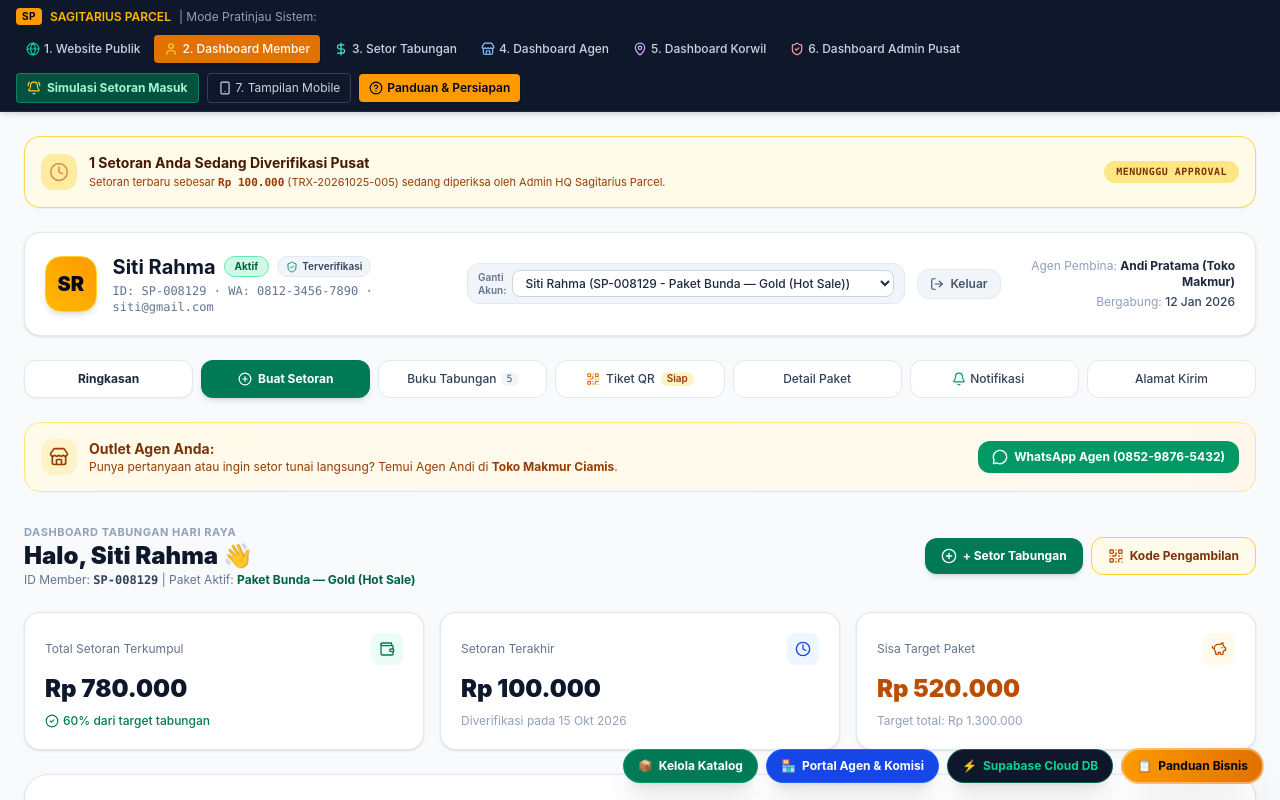
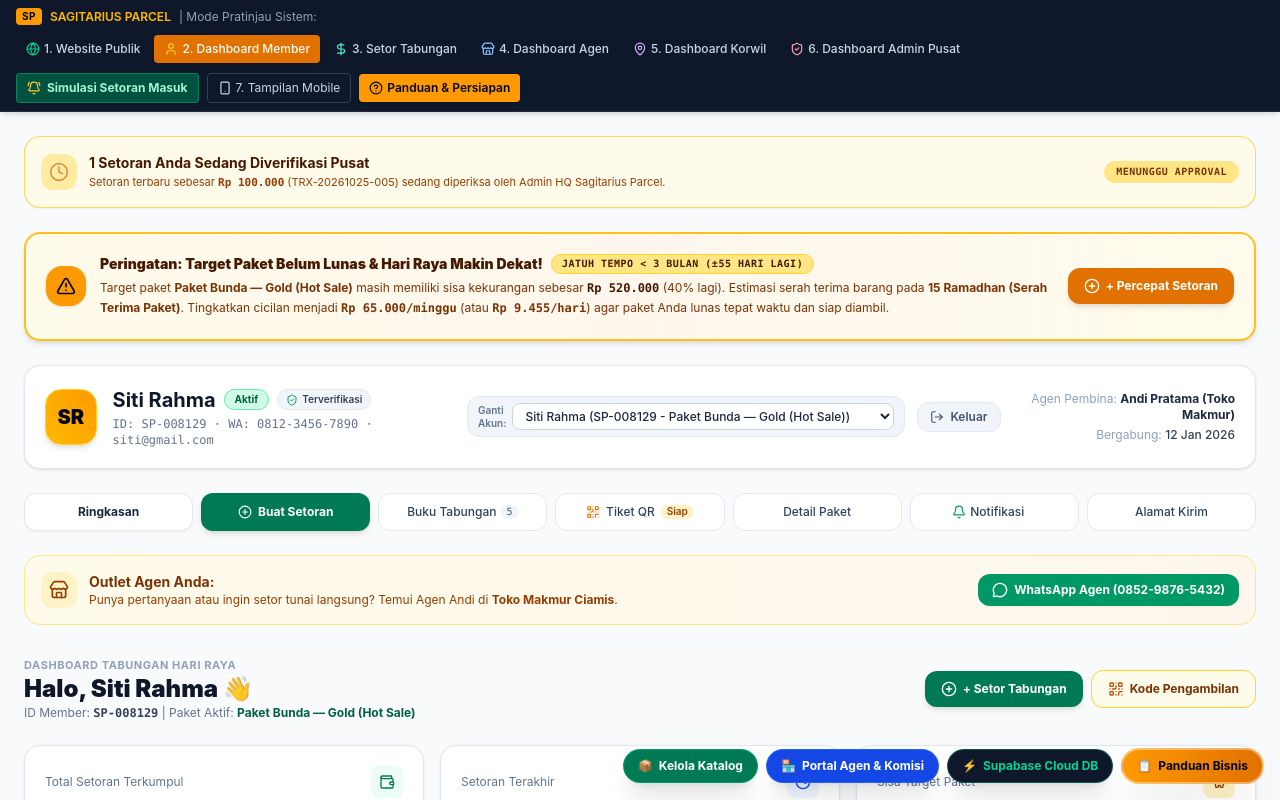
Before and after one commit to akun310786-rgb/Sagitarius-patcel, a React (Vite) app: page / in a window 1280 px wide. Both pictures are taken after a click on the button "2. Dashboard Member". Shown: the top 800 px of the page. Built offline with nearby package versions, Linux system fonts and the light colour scheme.

Commit message:
build: add due soon indicators and Vercel config
- Implement "due soon" notification and payment acceleration logic in MemberDashboard
- Add Vercel deployment configuration
- Enable legacy-peer-deps for npm and update path alias resolution
- Clean up unused devDependencies

```diff
--- a/package.json
+++ b/package.json
@@ -27,7 +27,6 @@
     "@types/react": "^19.3.0",
     "@types/react-dom": "^19.3.0",
     "autoprefixer": "^10.4.21",
-    "esbuild": "^0.25.0",
     "tailwindcss": "^4.3.3",
     "tsx": "^4.21.0",
     "typescript": "^7.0.2",
--- a/src/components/MemberDashboard.tsx
+++ b/src/components/MemberDashboard.tsx
@@ -26,7 +26,9 @@ import {
   Sparkles,
   ShieldCheck,
   Calendar,
-  Check
+  Check,
+  AlertTriangle,
+  Hourglass
 } from 'lucide-react';
 
 interface MemberDashboardProps {
@@ -112,6 +114,15 @@ export const MemberDashboard: React.FC<MemberDashboardProps> = ({
 
   const percent = Math.min(100, Math.round((member.totalSaved / member.packagePrice) * 100));
   const remaining = Math.max(0, member.packagePrice - member.totalSaved);
+
+  // Status dan kalkulasi 'Hampir Jatuh Tempo' (< 3 bulan / 90 hari menjelang Hari Raya)
+  const isNotFullyPaid = remaining > 0 && member.status !== 'Lunas';
+  // Hari raya dan serah terima paket H-7 Lebaran berada dalam rentang ±55 hari (< 90 hari)
+  const daysUntilDue = 55;
+  const isDueSoon = isNotFullyPaid && daysUntilDue < 90;
+  // Rekomendasi percepatan nominal agar target tercapai tepat waktu
+  const acceleratedDailyRate = Math.ceil(remaining / daysUntilDue);
+  const acceleratedWeeklyRate = Math.ceil(remaining / Math.ceil(daysUntilDue / 7));
 
   const currentPkg =
     PACKAGES.find((p) => p.id === member.packageId) ||
@@ -249,6 +260,40 @@ export const MemberDashboard: React.FC<MemberDashboardProps> = ({
             <span className="text-[10px] font-bold bg-amber-200 text-amber-900 px-3 py-1 rounded-full uppercase tracking-wider font-mono shrink-0">
               Menunggu Approval
             </span>
+          </div>
+        )}
+
+        {/* Notifikasi & Indikator Visual: Hampir Jatuh Tempo (< 3 Bulan Menuju Hari Raya) */}
+        {isDueSoon && (
+          <div className="bg-gradient-to-r from-amber-50 via-orange-50 to-amber-50/90 border-2 border-amber-400/90 rounded-2xl p-4 sm:p-5 flex flex-col md:flex-row items-start md:items-center justify-between gap-4 text-xs shadow-md animate-in fade-in">
+            <div className="flex items-start sm:items-center space-x-3.5">
+              <div className="p-2.5 bg-amber-500 text-slate-950 rounded-2xl shadow-sm shrink-0">
+                <AlertTriangle className="w-5 h-5 text-slate-950" />
+              </div>
+              <div className="space-y-1">
+                <div className="flex flex-wrap items-center gap-2">
+                  <span className="font-black text-amber-950 text-sm">
+                    Peringatan: Target Paket Belum Lunas & Hari Raya Makin Dekat!
+                  </span>
+                  <span className="bg-amber-200 text-amber-950 font-mono font-bold text-[10px] px-2.5 py-0.5 rounded-full uppercase tracking-wider border border-amber-300">
+                    Jatuh Tempo &lt; 3 Bulan (±{daysUntilDue} Hari Lagi)
+                  </span>
+                </div>
+                <p className="text-amber-900 text-xs leading-relaxed">
+                  Target paket <strong>{member.packageName}</strong> masih memiliki sisa kekurangan sebesar <strong className="font-mono text-amber-950">Rp {remaining.toLocaleString('id-ID')}</strong> ({100 - percent}% lagi). Estimasi serah terima barang pada <strong>{member.pickupDate}</strong>. Tingkatkan cicilan menjadi <strong className="font-mono">Rp {acceleratedWeeklyRate.toLocaleString('id-ID')}/minggu</strong> (atau <strong className="font-mono">Rp {acceleratedDailyRate.toLocaleString('id-ID')}/hari</strong>) agar paket Anda lunas tepat waktu dan siap diambil.
+                </p>
+              </div>
+            </div>
+
+            <div className="flex items-center gap-2 w-full md:w-auto shrink-0 justify-end pt-1 md:pt-0">
+              <button
+                onClick={onGoToDeposit}
+                className="w-full md:w-auto px-4 py-2.5 bg-amber-600 hover:bg-amber-700 text-white font-bold rounded-xl text-xs shadow-md transition flex items-center justify-center gap-1.5"
+              >
+                <PlusCircle className="w-4 h-4" />
+                <span>+ Percepat Setoran</span>
+              </button>
+            </div>
           </div>
         )}
 
@@ -559,16 +604,23 @@ export const MemberDashboard: React.FC<MemberDashboardProps> = ({
           <div className="bg-white p-5 rounded-2xl border border-slate-200 shadow-sm relative overflow-hidden">
             <div className="flex items-center justify-between text-xs text-slate-500 mb-2">
               <span>Sisa Target Paket</span>
-              <div className="p-2 bg-amber-50 text-amber-700 rounded-lg">
+              <div className={`p-2 rounded-lg ${isDueSoon ? 'bg-amber-100 text-amber-800' : 'bg-amber-50 text-amber-700'}`}>
                 <PiggyBank className="w-4 h-4" />
               </div>
             </div>
-            <div className="text-2xl font-black text-amber-700">
+            <div className="text-2xl font-black text-amber-700 font-mono tabular-nums">
               Rp {remaining.toLocaleString('id-ID')}
             </div>
-            <div className="text-xs text-slate-400 mt-2">
-              Target total: Rp {member.packagePrice.toLocaleString('id-ID')}
-            </div>
+            {isDueSoon ? (
+              <div className="flex items-center space-x-1.5 text-[11px] text-amber-900 bg-amber-50 border border-amber-300 px-2 py-1 rounded-lg font-bold mt-2">
+                <AlertTriangle className="w-3.5 h-3.5 text-amber-600 shrink-0" />
+                <span>Hampir Jatuh Tempo (&lt; 3 Bulan)</span>
+              </div>
+            ) : (
+              <div className="text-xs text-slate-400 mt-2">
+                Target total: Rp {member.packagePrice.toLocaleString('id-ID')}
+              </div>
+            )}
           </div>
         </div>
 
@@ -745,17 +797,42 @@ export const MemberDashboard: React.FC<MemberDashboardProps> = ({
               </button>
             </div>
           ) : (
-            <div className="bg-slate-50 rounded-2xl p-4 sm:p-5 border border-slate-200 flex flex-col sm:flex-row items-start sm:items-center justify-between gap-4">
+            <div className={`rounded-2xl p-4 sm:p-5 border flex flex-col sm:flex-row items-start sm:items-center justify-between gap-4 transition ${
+              isDueSoon
+                ? 'bg-gradient-to-r from-amber-50/90 to-orange-50/70 border-amber-300 shadow-xs'
+                : 'bg-slate-50 border-slate-200'
+            }`}>
               <div className="flex items-start space-x-3">
-                <div className="p-2 bg-emerald-100 text-emerald-800 rounded-xl mt-0.5 shrink-0">
-                  <Clock className="w-4 h-4" />
+                <div className={`p-2 rounded-xl mt-0.5 shrink-0 ${
+                  isDueSoon ? 'bg-amber-200 text-amber-900' : 'bg-emerald-100 text-emerald-800'
+                }`}>
+                  {isDueSoon ? (
+                    <Hourglass className="w-4 h-4 text-amber-900" />
+                  ) : (
+                    <Clock className="w-4 h-4 text-emerald-800" />
+                  )}
                 </div>
                 <div className="text-xs text-slate-600 space-y-1">
-                  <div className="font-bold text-slate-900 text-sm">
-                    Estimasi Sisa Menuju Pelunasan: Rp {remaining.toLocaleString('id-ID')}
+                  <div className="flex items-center gap-2">
+                    <span className="font-bold text-slate-900 text-sm">
+                      Estimasi Sisa Menuju Pelunasan: Rp {remaining.toLocaleString('id-ID')}
+                    </span>
+                    {isDueSoon && (
+                      <span className="bg-amber-200 text-amber-950 font-mono font-bold text-[10px] px-2 py-0.5 rounded-full border border-amber-300">
+                        Jatuh Tempo &lt; 3 Bulan
+                      </span>
+                    )}
                   </div>
                   <p className="leading-relaxed">
-                    Dengan cicilan harian <strong className="text-slate-800 font-mono">Rp {(currentPkg.dailyPayment || 2000).toLocaleString('id-ID')}/hari</strong>, target akan tuntas dalam <strong className="font-mono">± {Math.ceil(remaining / (currentPkg.dailyPayment || 2000))} hari</strong> lagi. Atau cicilan mingguan <strong className="text-slate-800 font-mono">Rp {(currentPkg.weeklyPayment || 14000).toLocaleString('id-ID')}/minggu</strong> (<strong className="font-mono">± {Math.ceil(remaining / (currentPkg.weeklyPayment || 14000))} minggu</strong>).
+                    {isDueSoon ? (
+                      <>
+                        Waktu penyerahan paket makin dekat dalam <strong className="text-amber-950">±{daysUntilDue} hari</strong> lagi. Disarankan percepat setoran menjadi <strong className="text-slate-900 font-mono">Rp {acceleratedWeeklyRate.toLocaleString('id-ID')}/minggu</strong> (atau <strong className="text-slate-900 font-mono">Rp {acceleratedDailyRate.toLocaleString('id-ID')}/hari</strong>) agar lunas sebelum Idul Fitri.
+                      </>
+                    ) : (
+                      <>
+                        Dengan cicilan harian <strong className="text-slate-800 font-mono">Rp {(currentPkg.dailyPayment || 2000).toLocaleString('id-ID')}/hari</strong>, target akan tuntas dalam <strong className="font-mono">± {Math.ceil(remaining / (currentPkg.dailyPayment || 2000))} hari</strong> lagi. Atau cicilan mingguan <strong className="text-slate-800 font-mono">Rp {(currentPkg.weeklyPayment || 14000).toLocaleString('id-ID')}/minggu</strong> (<strong className="font-mono">± {Math.ceil(remaining / (currentPkg.weeklyPayment || 14000))} minggu</strong>).
+                      </>
+                    )}
                   </p>
                 </div>
               </div>
@@ -763,10 +840,14 @@ export const MemberDashboard: React.FC<MemberDashboardProps> = ({
               <div className="flex items-center gap-2 w-full sm:w-auto shrink-0">
                 <button
                   onClick={onGoToDeposit}
-                  className="w-full sm:w-auto px-4 py-2.5 bg-emerald-700 hover:bg-emerald-800 text-white rounded-xl text-xs font-bold shadow-md transition flex items-center justify-center gap-1.5"
+                  className={`w-full sm:w-auto px-4 py-2.5 rounded-xl text-xs font-bold shadow-md transition flex items-center justify-center gap-1.5 ${
+                    isDueSoon
+                      ? 'bg-amber-600 hover:bg-amber-700 text-white'
+                      : 'bg-emerald-700 hover:bg-emerald-800 text-white'
+                  }`}
                 >
                   <PlusCircle className="w-4 h-4" />
-                  <span>+ Setor Tabungan</span>
+                  <span>{isDueSoon ? '+ Percepat Setoran' : '+ Setor Tabungan'}</span>
                 </button>
                 <button
                   onClick={() => onOpenPackageDetail(currentPkg)}
--- a/vite.config.ts
+++ b/vite.config.ts
@@ -8,7 +8,7 @@ export default defineConfig(() => {
     plugins: [react(), tailwindcss()],
     resolve: {
       alias: {
-        '@': path.resolve(__dirname, '.'),
+        '@': path.resolve(import.meta.dirname, '.'),
       },
     },
     server: {
```
Also changed, not shown: vercel.json (added), 1 other file (tests, documents, lock files or other folders).
